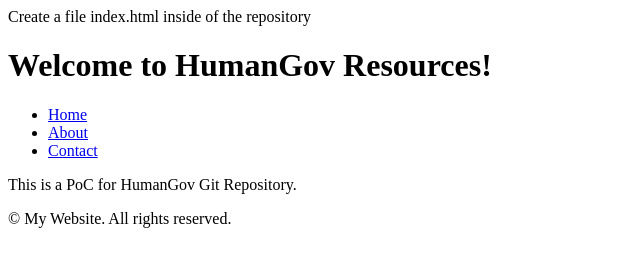
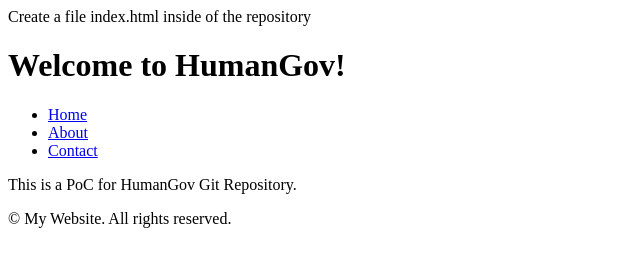
Before and after one commit to tharshman/human-gov-application, a plain HTML site: page index.html in a window 1280 px wide. Shown: the whole page, without its empty margins (0-640 px from the left). Drawn offline with Linux system fonts and the light colour scheme.

Commit message:
Revert "CHanged header in index.html"
This reverts commit 6eea63e19427e27f6476ff288d6ec9a1cf54e82c.

```diff
--- a/index.html
+++ b/index.html
@@ -6,7 +6,7 @@ Create a file index.html inside of the repository
 </head>
 <body>
 <header>
-<h1>Welcome to HumanGov Resources!</h1>
+<h1>Welcome to HumanGov!</h1>
 <nav>
 <ul>
 <li><a href="#">Home</a></li>
```
